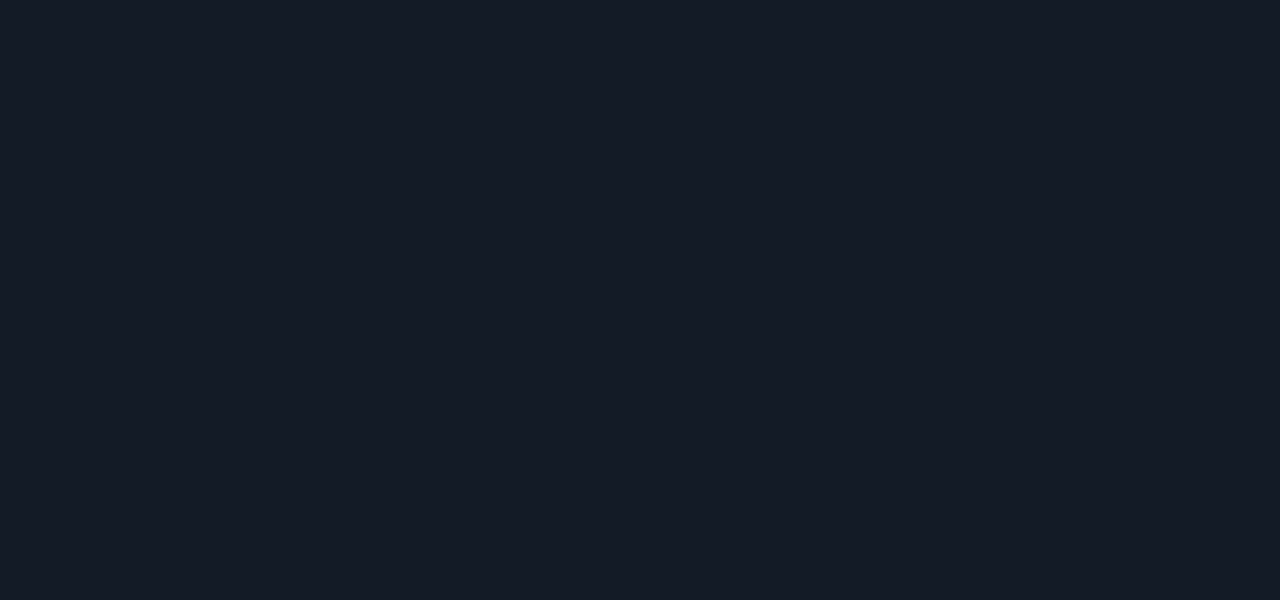
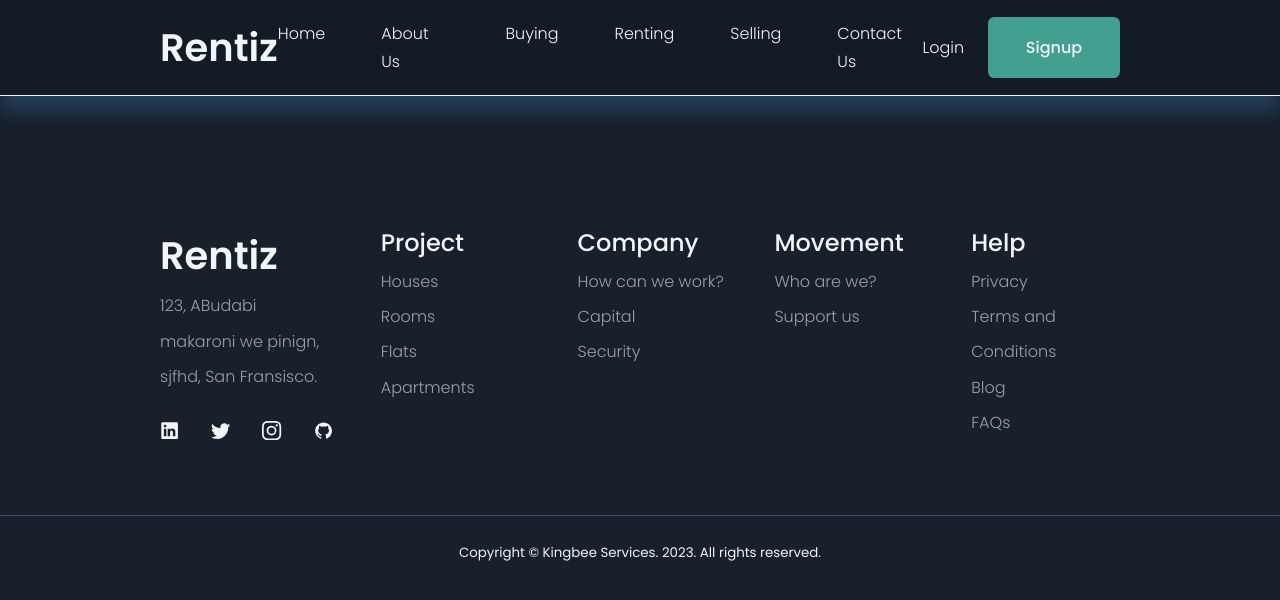
Before and after one commit to kingbee1/rentiz, a React (Vite) app: page /welcome-page in a window 1280 px wide. Before the commit this address had no page. Shown: the top 600 px of the page. Built offline with nearby package versions, Linux system fonts and the light colour scheme.

Commit message:
registration validation

```diff
--- a/src/App.jsx
+++ b/src/App.jsx
@@ -9,6 +9,7 @@
 import ContactUs from "./pages/Buying";
 import { ToastContainer } from "react-toastify";
 import 'react-toastify/dist/ReactToastify.css';
+import WelcomePage from "./pages/WelcomePage"
 
 
 function App() {
@@ -25,6 +26,7 @@
           <Route path="/selling" element={<Selling />} />
           <Route path="/contact-us" element={<ContactUs />} />
           <Route path="/about-us" element={<Buying />} />
+          <Route path="/welcome-page" element={<WelcomePage /> } />
         </Routes>
       </BrowserRouter>
     </div>
--- a/src/pages/Register.jsx
+++ b/src/pages/Register.jsx
@@ -3,7 +3,7 @@
 import register from "../assets/register.png";
 import { useState } from "react";
 import { toast } from "react-toastify";
-import { Navigate, useNavigate } from "react-router-dom";
+import { useNavigate } from "react-router-dom";
 
 const Register = () => {
   const [email, setEmail] = useState("");
@@ -56,6 +56,7 @@
 
     let registration = { email, password, confirmPassword, number, sex };
     console.log(email, password, confirmPassword, number, sex)
+    if (validate()){
     fetch('http://localhost:5000/register', {
       method: 'POST',
       crossDomain: true,
@@ -74,10 +75,17 @@
     }).then((res)=>res.json())
     .then((data)=>{
       console.log(data, "userRegister");
-
-      //navigate("/selling")
+      if(data.status=="oka"){
+        toast.success("Registration complete")
+        //navigate("/selling")
+      } else {
+        toast.error("user already exist!")
+      }
     })
-
+    .catch((err) =>{
+      toast.error("An error occurred. Try later??")
+    })
+}
   };
 
   return (
--- /dev/null
+++ b/src/pages/WelcomePage.jsx
@@ -0,0 +1,18 @@
+import React from 'react'
+import Footer from '../components/Footer'
+import Navbar from '../components/Navbar'
+
+const WelcomePage = () => {
+  return (
+    <div>
+      <Navbar />
+      <h1>Welcome Home</h1>
+      <div>
+        <button>Buying</button><button>Sellling</button>
+      </div>
+      <Footer />
+    </div>
+  )
+}
+
+export default WelcomePage
```
